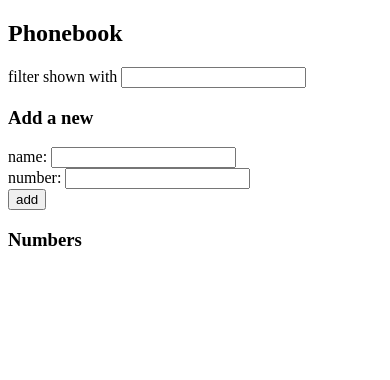
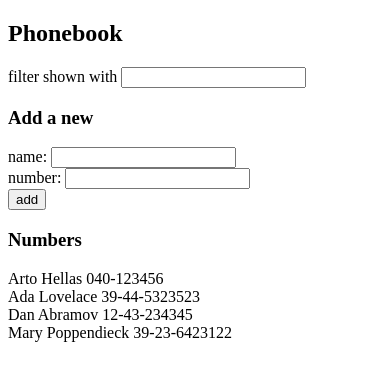
Before and after one commit to KimDinh/full-stack-open, a React (Create React App) app in the folder part2/phonebook/: page / in a window 390 px wide. Shown: the top 380 px of the page. Built offline with nearby package versions, Linux system fonts and the light colour scheme; data requests are answered from the project's data file.

Commit message:
add effect hook for phonebook 2.11

```diff
--- /dev/null
+++ b/part2/phonebook/db.json
@@ -0,0 +1,24 @@
+{
+  "persons":[
+    {
+      "name": "Arto Hellas",
+      "number": "040-123456",
+      "id": 1
+    },
+    {
+      "name": "Ada Lovelace",
+      "number": "39-44-5323523",
+      "id": 2
+    },
+    {
+      "name": "Dan Abramov",
+      "number": "12-43-234345",
+      "id": 3
+    },
+    {
+      "name": "Mary Poppendieck",
+      "number": "39-23-6423122",
+      "id": 4
+    }
+  ]
+}
--- a/part2/phonebook/src/App.js
+++ b/part2/phonebook/src/App.js
@@ -1,5 +1,5 @@
-import { useState } from 'react'
-
+import { useState, useEffect } from 'react'
+import axios from 'axios'
 import Persons from './components/Persons'
 import Filter from './components/Filter'
 import PersonForm from './components/PersonForm'
@@ -10,13 +10,24 @@
   const [newNumber, setNewNumber] = useState('')
   const [newFilter, setFilter] = useState('')
 
+  useEffect(() => {
+    //console.log('effect')
+    axios
+      .get('http://localhost:3001/persons')
+      .then(response => {
+        //console.log('promise fulfilled')
+        setPersons(response.data)
+      })
+  }, [])
+  //console.log('render', persons.length, 'persons')
+
   const handleNameChange = (event) => {
-    console.log(event.target.value)
+    //console.log(event.target.value)
     setNewName(event.target.value)
   }
 
   const handleNumberChange = (event) => {
-    console.log(event.target.value)
+    //console.log(event.target.value)
     setNewNumber(event.target.value)
   }
 
```
Also changed, not shown: part2/phonebook/package.json (+6 -1 lines), 1 other file (tests, documents, lock files or other folders).
